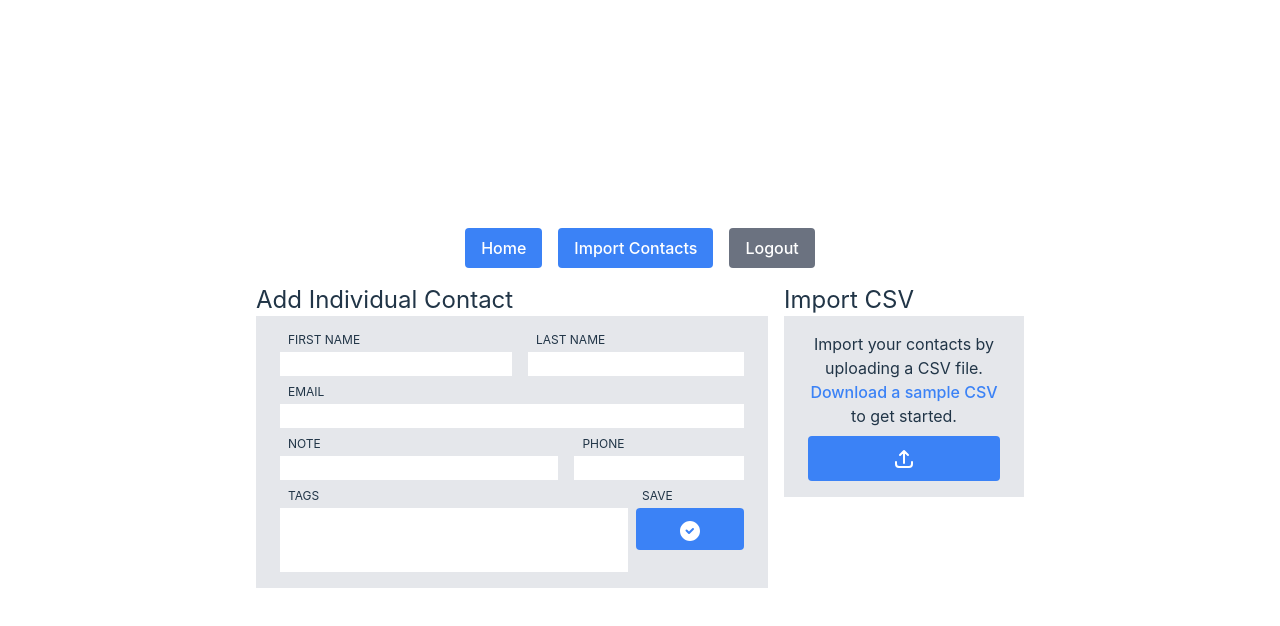
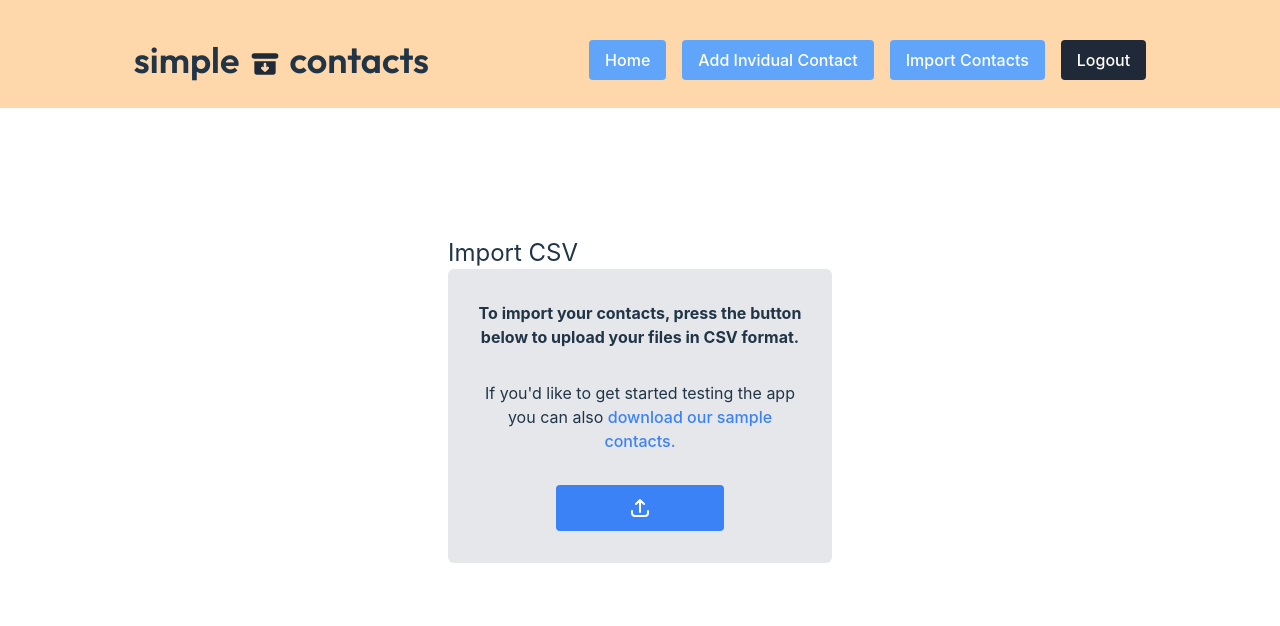
Before and after one commit to austindreosch/simple-contacts, a Vue app: page /import in a window 1280 px wide. Shown: the top 626 px of the page. Built offline with nearby package versions, Linux system fonts and the light colour scheme.

Commit message:
start of import csv functionality, styling homepage and contacts block

```diff
--- a/src/App.vue
+++ b/src/App.vue
@@ -1,16 +1,41 @@
+<script setup>
+
+
+</script>
+
 <template>
-  <nav class="p-4 flex justify center space-x-4">
-    <div class="flex justify-between space-x-4 mx-auto">
-      <router-link class="px-4 py-2 bg-blue-500 text-white rounded hover:bg-gray-200" to="/">Home</router-link>
-      <router-link class="px-4 py-2 bg-blue-500 text-white rounded hover:bg-gray-200" to="/import">Import Contacts</router-link>
-      <router-link class="px-4 py-2 bg-gray-500 text-white rounded hover:bg-gray-200" to="#">Logout</router-link>
-    </div>
-  </nav>
-  <main class="max-w-10xl">
-    <router-view></router-view>
-  </main>
+  <div>
+    <nav class="p-4 flex justify-center space-x-40 fixed pt-10 pb-7 top-0 left-0 right-0 bg-orange-200 z-10">
+      <div class="font-outfit text-black-800 flex space-x-2">
+        <h1 class="text-4xl font-semibold ">simple</h1>
+        <span class="mt-2 pl-0.5">
+          <svg class="w-8 h-8 text-gray-800 dark:text-white" aria-hidden="true" xmlns="http://www.w3.org/2000/svg" width="24" height="24" fill="currentColor" viewBox="0 0 24 24">
+            <path fill-rule="evenodd" d="M4 4a2 2 0 1 0 0 4h16a2 2 0 1 0 0-4H4Zm0 6h16v8a2 2 0 0 1-2 2H6a2 2 0 0 1-2-2v-8Zm10.707 5.707a1 1 0 0 0-1.414-1.414l-.293.293V12a1 1 0 1 0-2 0v2.586l-.293-.293a1 1 0 0 0-1.414 1.414l2 2a1 1 0 0 0 1.414 0l2-2Z" clip-rule="evenodd"/>
+          </svg>
+        </span>
+        <h1 class="text-4xl font-semibold ">contacts</h1>
+      </div>
+      <div class="flex justify-between space-x-4 mx-auto ">
+        <router-link class="px-4 py-2 bg-blue-400 text-white rounded hover:bg-white hover:text-black" to="/">Home</router-link>
+        <router-link class="px-4 py-2 bg-blue-400 text-white rounded hover:bg-white hover:text-black" to="/add">Add Invidual Contact</router-link>
+        <router-link class="px-4 py-2 bg-blue-400 text-white rounded hover:bg-white hover:text-black" to="/import">Import Contacts</router-link>
+        <router-link class="px-4 py-2 bg-gray-800 text-white rounded hover:bg-gray-400 hover:text-black" to="#">Logout</router-link>
+      </div>
+    </nav>
+    <main class="max-w-15xl">
+      <router-view></router-view>
+    </main>
+  </div>
 </template>
 
-<script setup>
-//
-</script>
+
+<style>
+@import url('https://fonts.googleapis.com/css2?family=Outfit:wght@100..900&display=swap');
+
+.font-outfit {
+  font-family: "Outfit", sans-serif;
+  font-optical-sizing: auto;
+  font-weight: 800;
+  font-style: normal;
+}
+</style>
--- /dev/null
+++ b/src/components/AddTagButton.vue
@@ -0,0 +1,57 @@
+<!-- ADD TAG BUTTON WITH DROPDOWN MENU - FOR DETAIL BLOCK -->
+
+<script setup>
+import { db } from '@/assets/firebase';
+import { doc, updateDoc } from "firebase/firestore";
+import { computed, defineProps, defineEmits } from 'vue';
+
+const props = defineProps({ selectedContact: Object });
+const emit = defineEmits(['contactSelected']);
+let selectedContact = computed(() => props.selectedContact);
+
+const addTag = async (newTag) => {
+    const contactRef = doc(db, 'contacts', selectedContact.value.id);
+    await updateDoc(contactRef, {
+        tags: [...selectedContact.value.tags, newTag]
+    });
+    emit('contactUpdated'); //or however you do this from grandchild to parent
+};
+
+// const loadUsedTags = () => {
+//     const contactRef = doc(db, 'contacts', selectedContact.value.id);
+//     const contactData = await getDoc(docRef);
+//     return contactData.exists() ? contactData.data().tags : [];
+// };
+
+
+const loadUsedTags = async () => {
+    try {
+        const q = query(collection(db, 'contacts'));
+        const querySnapshot = await getDocs(q);
+        let allTags = [];
+
+        querySnapshot.forEach((doc) => {
+            const tags = doc.data().tags;
+            allTags = allTags.concat(tags);
+        });
+        const uniqueTags = [...new Set(allTags)];
+        emit('contactUpdated');
+        return uniqueTags;
+    } catch (error) {
+        console.error('Error loading used tags:', error);
+        return [];
+    }
+};
+
+
+</script>
+
+
+
+<template>
+    <div>
+        <div>
+            <button @click="addTag('inputTag')">Add Tag</button>
+        </div>
+    </div>
+</template>
--- a/src/components/ContactBlock.vue
+++ b/src/components/ContactBlock.vue
@@ -1,8 +1,7 @@
 <script setup>
 import dummyData from '@/assets/dummydata.json';
 import { db } from '@/assets/firebase';
-import { collection, getDocs, query, where } from 'firebase/firestore';
-import { computed, defineEmits, defineProps, onMounted, ref } from 'vue';
+import { computed, defineEmits, defineProps, ref } from 'vue';
 
 const props = defineProps({
     filterTag: String,
@@ -12,22 +11,9 @@ const emit = defineEmits(['contactSelected']);
 const loading = ref(true);
 const selectedContactId = ref(null);
 
-// onMounted(async () => {
-//     loading.value = true;
-//     const q = query(collection(db, 'contacts'));
-//     const querySnapshot = await getDocs(q);
-//     contacts.value = querySnapshot.docs.map(doc => {
-//         return {
-//             id: doc.id,
-//             ...doc.data()
-//         };
-//     });
-//     loading.value = false;
-// });
-
 const filteredContacts = computed(() => {
   // If a filter tag is passed, filter the contacts, otherwise show all
-  return props.filterTag ? contacts.value.filter(contact => contact.tags.includes(props.filterTag)) : contacts.value;
+  return props.filterTag ? props.contacts.filter(contact => contact.tags.includes(props.filterTag)) : props.contacts;
 });
 
 function selectContact(contact) {
@@ -44,30 +30,33 @@ function selectContact(contact) {
 </script>
 
 <template>
-    <div class="flex justify-between items-end" v-if="!loading">
+    <div class="">
+        <div class="flex justify-between items-end" >
             <h1 class="text-left text-2xl">Contacts</h1>
-        <p class="text-xs mb-1">Currently showing {{ filteredContacts.length || 'N/A' }} of {{ contacts.length }} total contacts.</p>
-        <p class="text-xs mb-1 font-bold">FILTER BY TAG</p>
+            <p class="text-xs mb-1">Currently showing {{ filteredContacts.length || 'N/A' }} of {{ props.contacts.length }} total contacts.</p>
+            <button class="text-xs mb-1 font-bold" >FILTER BY TAG</button>
         </div>
-    <div class="bg-gray-100 w-full px-6 py-4">
-        <table class="w-full table-fixed">
+        <div class="bg-gray-100 px-6 py-4">
+            <table class="">
                 <thead>
-                <tr class="grid grid-cols-20 border border-gray-300">
+                    <tr class="grid grid-cols-24 border border-gray-300">
                         <th class="col-span-2 text-left border-r pl-1 border-gray-300">First</th>
                         <th class="col-span-2 text-left border-r pl-1 border-gray-300">Last</th>
                         <th class="col-span-6 text-left border-r pl-1 border-gray-300">Email</th>
-                    <th class="col-span-4 text-left border-r pl-1 border-gray-300">Note</th>
+                        <th class="col-span-3 text-left border-r pl-1 border-gray-300">Phone</th>
+                        <th class="col-span-5 text-left border-r pl-1 border-gray-300">Note</th>
                         <th class="col-span-6 text-left pl-1">Tags</th>
                     </tr>
                 </thead>
-            <tbody class="text-sm">
+                <tbody class="text-sm overflow-scroll">
                     <tr v-for="contact in filteredContacts" :key="contact.id"
                         @click="selectContact(contact)"
-                    :class="{ 'bg-blue-100': contact.id === selectedContactId }" class="grid grid-cols-20 border-b border-gray-300 cursor-pointer">
+                        :class="{ 'bg-blue-100': contact.id === selectedContactId }" class="grid grid-cols-24 border-b border-gray-300 cursor-pointer">
                         <td class="col-span-2 text-left border-r px-1 border-gray-300">{{ contact.firstName }}</td>
                         <td class="col-span-2 text-left border-r px-1 border-gray-300">{{ contact.lastName }}</td>
                         <td class="col-span-6 text-left border-r px-1 border-gray-300">{{ contact.email }}</td>
-                    <td class="col-span-4 text-left border-r px-1 border-gray-300">{{ contact.note }}</td>
+                        <td class="col-span-3 text-left border-r px-1 border-gray-300">{{ contact.phone }}</td>
+                        <td class="col-span-5 text-left border-r px-1 border-gray-300">{{ contact.note }}</td>
                         <td class="col-span-6 text-left pl-1">
                             <div class="flex flex-wrap py-0.5">
                                 <template v-for="(tag, index) in contact.tags" :key="tag">
@@ -80,4 +69,5 @@ function selectContact(contact) {
                 </tbody>
             </table>
         </div>
+    </div>
 </template>
--- a/src/components/DetailBlock.vue
+++ b/src/components/DetailBlock.vue
@@ -21,7 +21,6 @@ const deleteContact = async () => {
     await deleteDoc(contactRef);
     emit('contactUpdated');
 };
-
 </script>
 
 <template>
--- a/src/components/ImportContactsForm.vue
+++ b/src/components/ImportContactsForm.vue
@@ -1,22 +1,99 @@
 <script setup>
 import FullCheckmark from '@/assets/full-checkmark.svg';
 import Upload from '@/assets/upload.svg';
+
+//To be replaced later.
+const user = { id: 'user1', email: 'john@doe.com' }
+const dummyDataCSV = 'https://drive.usercontent.google.com/download?id=1KYAl5y9q-wrZRzAEDG6ueseQs6Tb_rrL&export=download&authuser=0'
+
+const shortDummyDataCSV = 'https://drive.usercontent.google.com/download?id=1yuQHUlnp7bttHy1ivAIVROA-cf8Zg146&export=download&authuser=0'
+
+function importCSV(file) {
+    // First Name, Last Name, Email, Note, Phone, Tags
+
+    Papa.parse(file, {
+        header: true, // Treat the first row as headers
+        complete: function(results) {
+            const processedData = processData(results.data);
+
+            console.log(processedData);
+            // Save to database
+            // Add these contacts to a list?
+            // Emit an event to refresh the contacts list
+
+
+        },
+        error: function(error) {
+            console.error('Error parsing CSV:', error);
+        }
+    });
+}
+
+const processData = (csvData) => {
+    const headers = csvData[0];
+    // Email
+    const emailRegex = /email|e[-\s]?mail/i;
+    const emailIndex = headers.findIndex(header => emailRegex.test(header));
+    //Phone
+    const phoneRegex = /phone|tel|telephone|cell\s*phone|mobile\s*phone|contact\s*number|#/i
+    const phoneIndex = headers.findIndex(header => phoneRegex.test(header));
+    // Name
+    const nameColumnIndex = headers.findIndex(header => /name/i.test(header));
+    let firstNameIndex, lastNameIndex;
+    if (nameColumnIndex !== -1) { // Name column found
+        // Check if there's only one name column
+        if (nameColumnIndex !== headers.lastIndexOf(header)) {
+            // Treat as separate first and last name columns
+            firstNameIndex = headers.findIndex(header => /first\s*name/i.test(header));
+            lastNameIndex = headers.findIndex(header => /last\s*name/i.test(header));
+        } else {
+            // Treat as a single full name column, assuming the full name is in the format "First Last"
+            const fullName = headers[nameColumnIndex];
+            const [firstName, lastName] = fullName.split(/\s+/);
+            if (firstName && lastName) {
+                // Set the indices for first and last name accordingly
+                firstNameIndex = nameColumnIndex;
+                lastNameIndex = -1; // Not needed if it's a full name
+            }
+        }
+    }
+    // Note and Tags
+    const noteIndex = headers.indexOf('Note');
+    const tagsIndex = headers.indexOf('Tags');
+
+
+    const processedValues = csvData.slice(1).map(row => ({
+        email: emailIndex !== -1 ? row[emailIndex] : '',
+        phone: phoneIndex !== -1 ? row[phoneIndex] : '',
+        firstName: firstNameIndex !== -1 ? row[firstNameIndex] : '',
+        lastName: lastNameIndex !== -1 ? row[lastNameIndex] : '',
+        note: noteIndex !== -1 ? row[noteIndex] : '',
+        tags: tagsIndex !== -1 ? row[tagsIndex] : ''
+    }));
+
+    return processedValues;
+}
+
 </script>
 
 <template>
+    <div>
         <div class="flex justify-between items-end">
             <h1 class="text-left text-2xl">Import CSV</h1>
             <!-- <p class="text-xs mb-1 font-bold">DELETE CONTACT</p> -->
         </div>
-    <div class="bg-gray-200 w-full px-6 py-4 h-86 justify-center space-y-2">
+        <div class="bg-gray-200 w-full px-6 py-8 h-86 space-y-8 rounded-md h-70">
+            <p class="font-bold">
+                To import your contacts, press the button below to upload your files in CSV format.
+            </p>
             <p>
-            Import your contacts by uploading a CSV file.
-            <a href="#" class="text-blue-500">Download a sample CSV</a> to get started.
+                If you'd like to get started testing the app you can also <a :href="dummyDataCSV" class="text-blue-500">download our sample contacts.</a>
             </p>
             <div class="col-span-1">
-            <button class="bg-blue-500 hover:bg-blue-300 font-bold px-4 rounded h-2/4 w-full">
-                <Upload class="mx-auto text-white"/>
+                <button class="bg-blue-500 hover:bg-blue-300 font-bold px-4 rounded h-2/4 w-2/4">
+                    <Upload class="mx-auto text-white "/>
                 </button>
             </div>
         </div>
+    </div>
 </template>
--- /dev/null
+++ b/src/components/TagLabel.vue
@@ -0,0 +1 @@
+<!-- USED TO DISPLAY TAGS ASSOCIATED WITH CONTACT -->
--- /dev/null
+++ b/src/views/AddContactView.vue
@@ -0,0 +1,9 @@
+<template>
+    <div class="grid grid-cols-3 space-x-4 max-w-screen-md">
+        <div class="col-span-2"><AddContactForm /></div>
+    </div>
+</template>
+
+<script setup>
+import AddContactForm from '@/components/AddContactForm.vue';
+</script>
--- a/src/views/HomeView.vue
+++ b/src/views/HomeView.vue
@@ -42,6 +42,7 @@ async function loadContacts() {
 }
 
 function refreshContacts() {
+    console.log('refreshing contacts', contacts.value);
     loadContacts();
 }
 
--- a/src/views/ImportContactsView.vue
+++ b/src/views/ImportContactsView.vue
@@ -1,12 +1,10 @@
 <template>
-    <div class="grid grid-cols-3 space-x-4 max-w-screen-md">
-        <div class="col-span-2"><AddContactForm /></div>
-        <div class="col-span-1"><ImportContactsForm /></div>
+    <div class=" max-w-sm top-0">
+        <div class=""><ImportContactsForm /></div>
     </div>
 </template>
 
 <script setup>
-import AddContactForm from '@/components/AddContactForm.vue';
 import ImportContactsForm from '@/components/ImportContactsForm.vue';
 
 </script>
--- a/tailwind.config.js
+++ b/tailwind.config.js
@@ -14,6 +14,11 @@ export default {
       maxWidth: {
         '9xl': '90rem',
         '10xl': '100rem',
+        '11xl': '110rem',
+        '12xl': '120rem',
+        '13xl': '130rem',
+        '14xl': '140rem',
+        '15xl': '150rem',
       }
     },
   },
```
Also changed, not shown: src/assets/upload.svg. Lines whose indentation alone changed are shown as unchanged.
